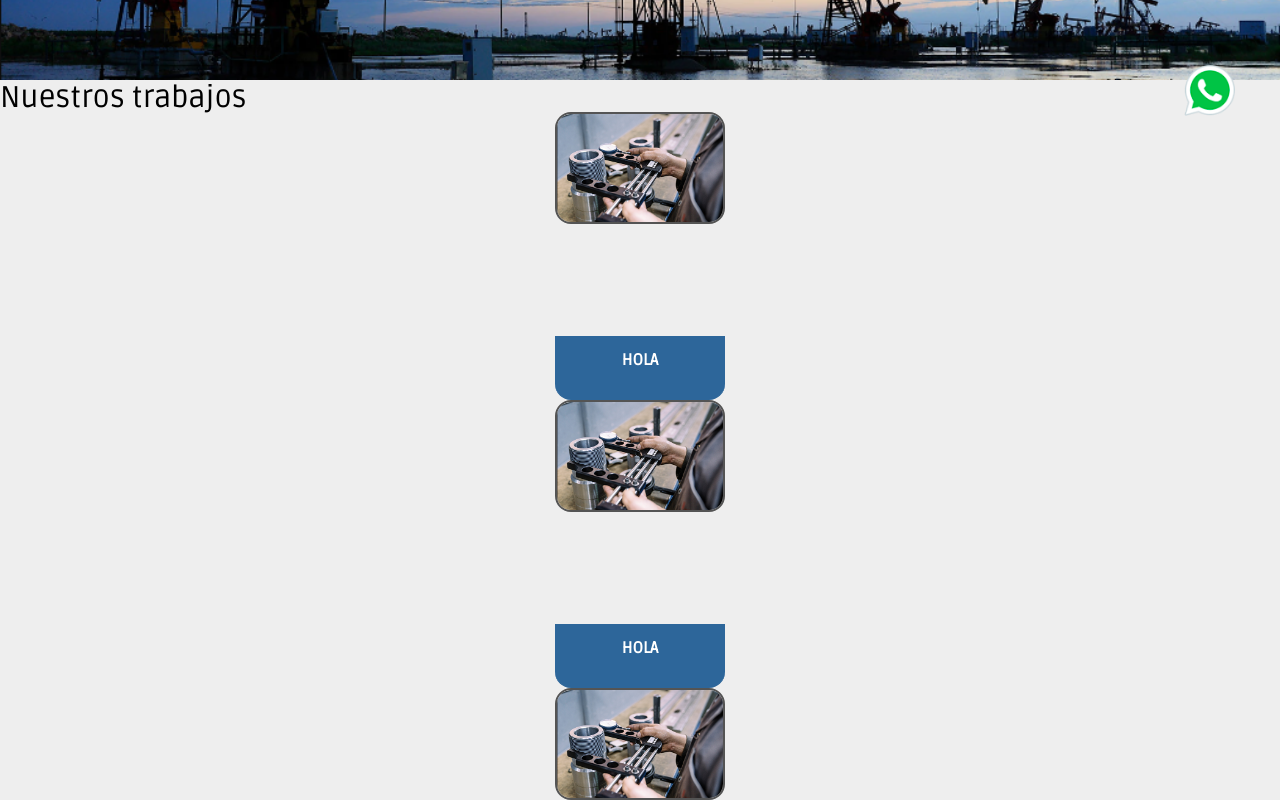
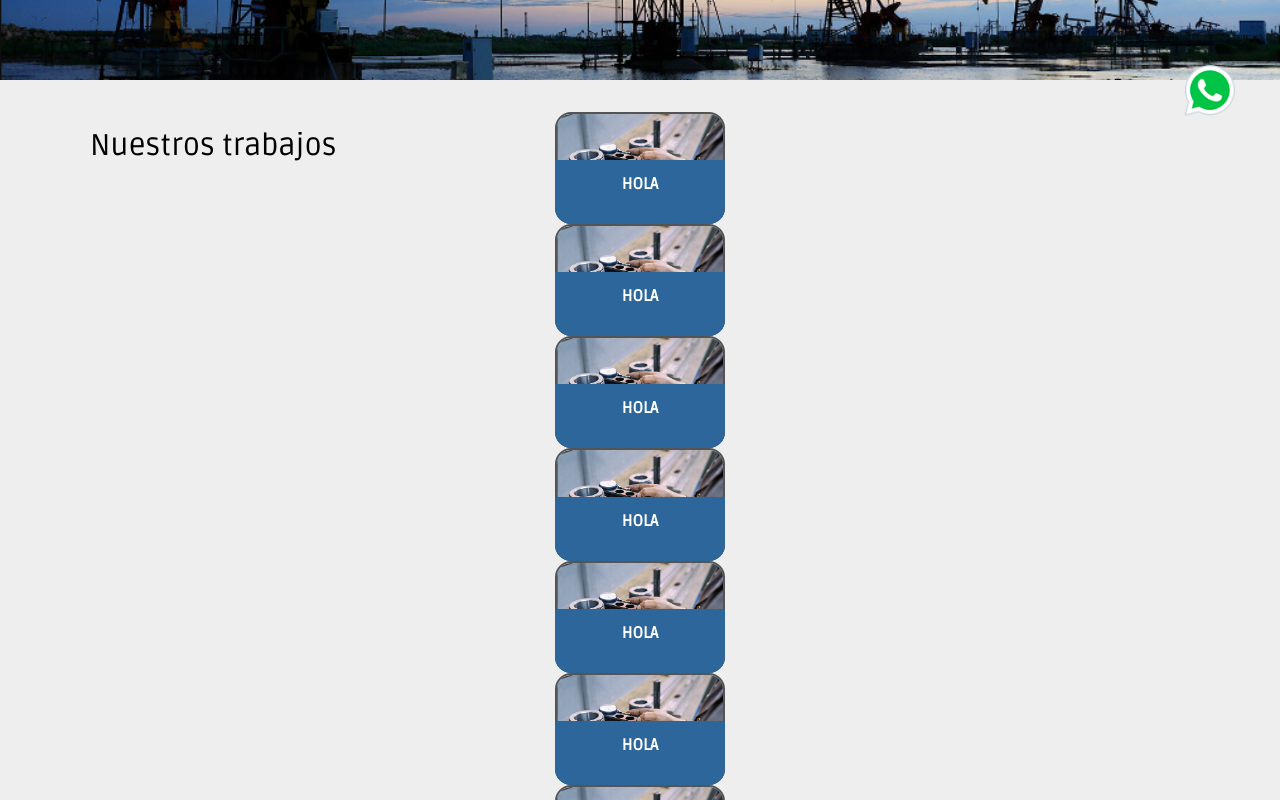
Before and after one commit to DevZeppelin/ad-service-web, a Next.js app: page /trabajos in a window 1280 px wide. Shown: the part 640-1440 px from the top of the page. Built offline with nearby package versions, Linux system fonts and the light colour scheme.

Commit message:
fixing little problems

```diff
--- a/components/GridComponent.js
+++ b/components/GridComponent.js
@@ -2,14 +2,14 @@ import React from "react";
 
 const GridComponent = ({name, src}) => {
   return (
-    <div className="relative h-72">
+<div className="relative">
       <div className="indexGridContainer">
         <div className="indexGridImageText rounded-b-2xl">{name}</div>
         <img
           src={src}
 
           alt="building icon logo Ad Service agua y petróleo"
-          className="gridImage imagen-filtro rounded-2xl"
+          className="gridImage imagen-filtro rounded-2xl h-full"
 
           />
       </div>
--- a/package.json
+++ b/package.json
@@ -11,7 +11,7 @@
     "@fullhuman/postcss-purgecss": "^4.0.3",
     "autoprefixer": "^10.2.5",
     "next": "^12.2.5",
-    "npm": "7.20.6",
+    "npm": "^8.18.0",
     "postcss-import": "14.0.1",
     "react": "^17.0.2",
     "react-dom": "^17.0.2",
--- a/pages/trabajos.js
+++ b/pages/trabajos.js
@@ -16,7 +16,7 @@ const Trabajos = () => {
           <PageTitle text="Nuestros Trabajos" />
 
           <section className="grid grid-cols-1 md:grid-cols-3 mb-8">
-            <h2 className="text-3xl text-left pb-4">Nuestros trabajos</h2>
+            <h2 className="text-3xl text-center pb-4 m-12 ">Nuestros trabajos</h2>
             <div className="mx-12 md:mx-32 mt-8 text-center fadeIn element">
 
               <GridComponent name="Hola" src="/0001.png" />
```
Also changed, not shown: 1 other file (tests, documents, lock files or other folders).
